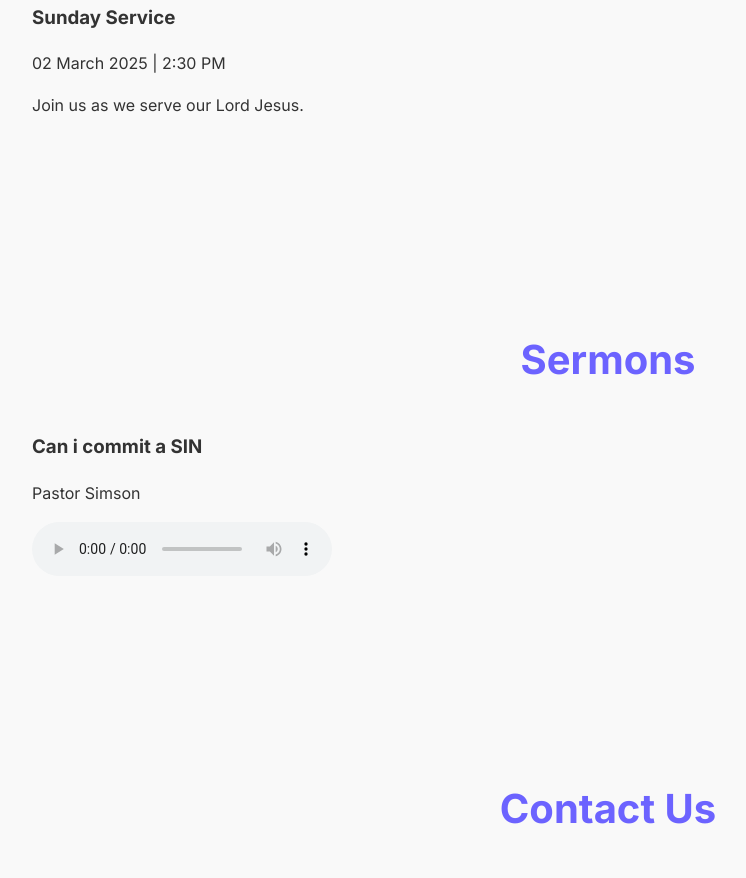
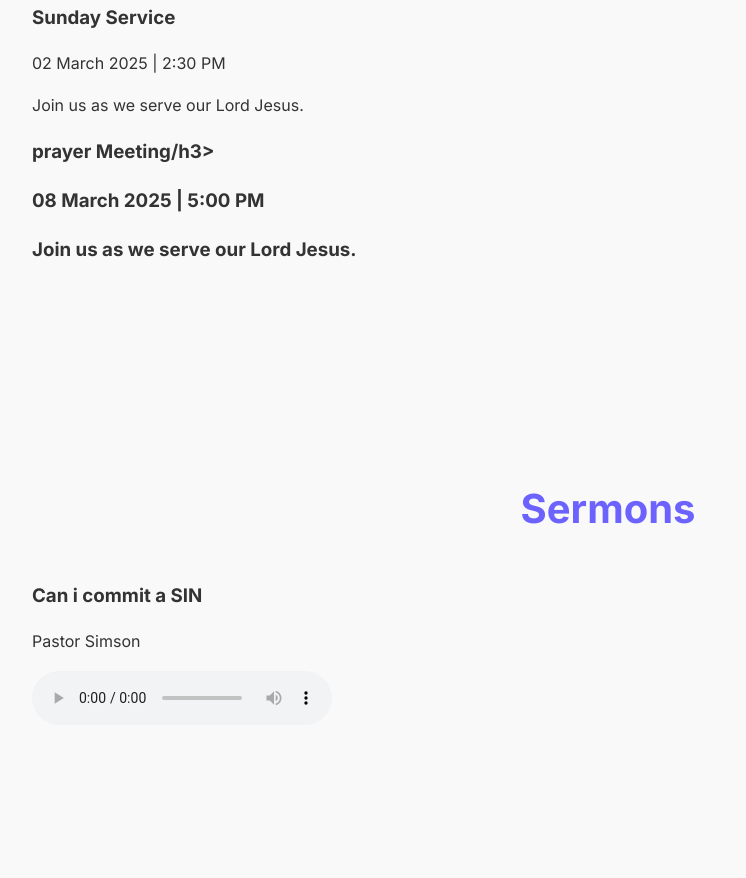
Before and after one commit to simsonpeter/njc, a plain HTML site: page index.html in a window 1280 px wide. Shown: the part 1978-2856 px from the top of the page, without its empty margins (32-778 px from the left). Drawn offline with Linux system fonts and the light colour scheme.

Commit message:
Update index.html

```diff
--- a/index.html
+++ b/index.html
@@ -96,6 +96,11 @@
                     <p>02 March 2025 | 2:30 PM</p>
                     <p>Join us as we serve our Lord Jesus.</p>
                 </div>
+                <div class="event-item">
+                    <h3>prayer Meeting/h3>
+                    <p>08 March 2025 | 5:00 PM</p>
+                    <p>Join us as we serve our Lord Jesus.</p>
+                </div>
 
             </div>
         </div>
```
